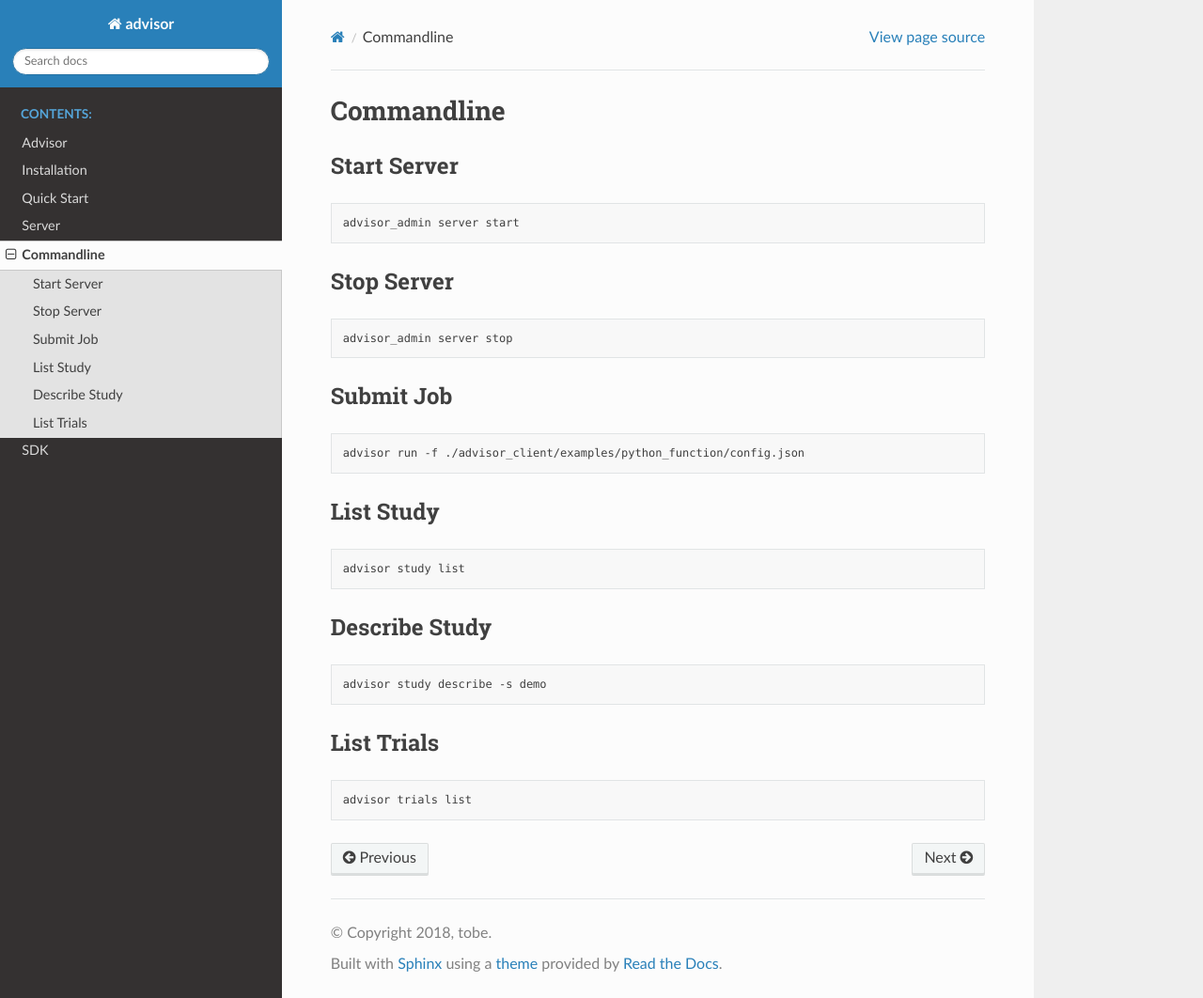
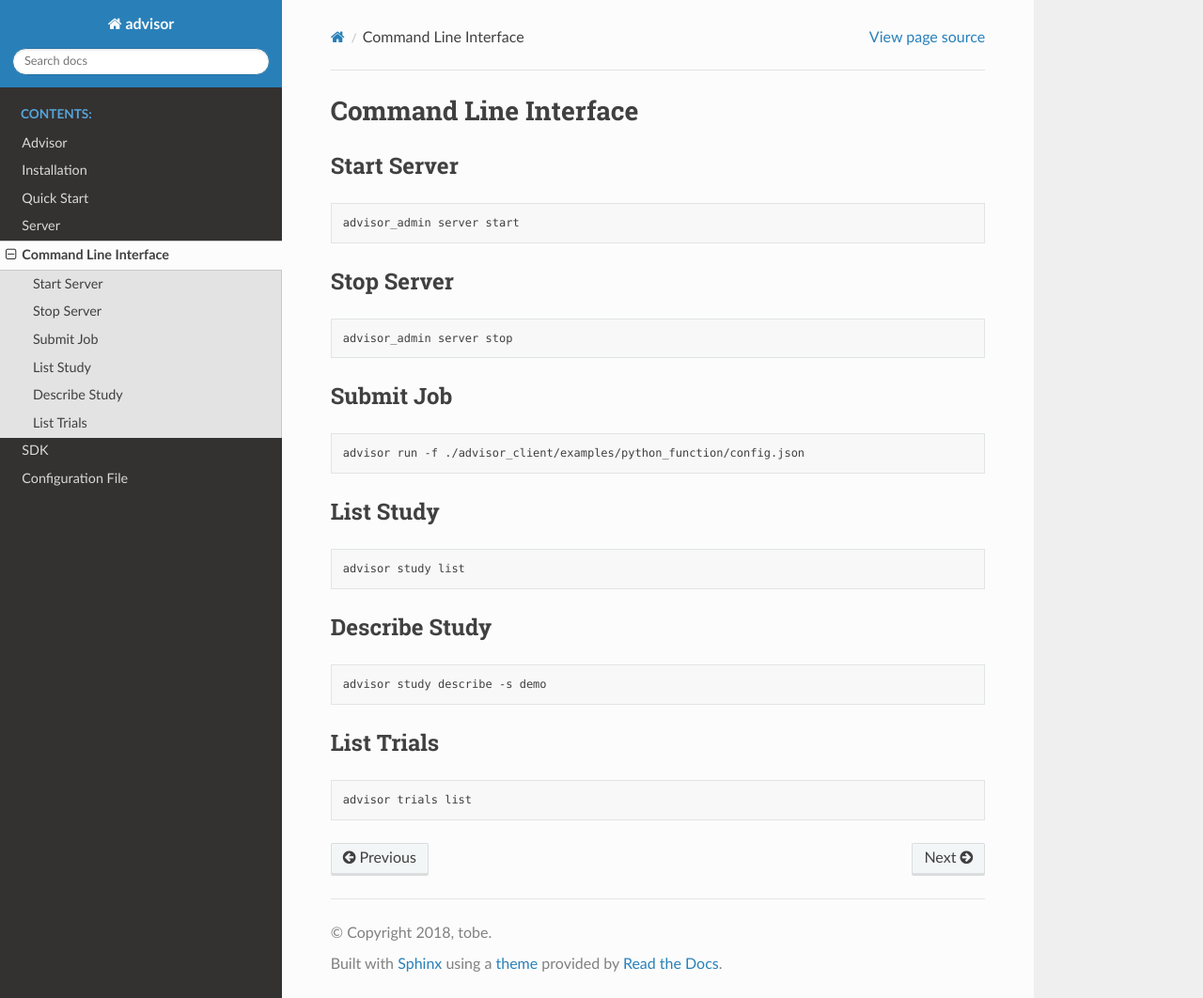
Before and after one commit to tobegit3hub/advisor, a Sphinx documentation site: the page built from docs/source/cli.md, in a window 1280 px wide and 1062 px high. Shown: the whole window at 94% size. Built offline with Sphinx 7.4.7 and the Read the Docs theme 2.0.0, drawn with Linux system fonts in a browser that asks for light colours; pages that are not in the unit, such as notebooks, are missing from menus.

Commit message:
Rename doc of cli

```diff
--- a/docs/source/commandline.md
+++ b/docs/source/cli.md
@@ -1,4 +1,4 @@
-# Commandline
+# Command Line Interface
 
 
 ## Start Server
--- a/docs/source/index.rst
+++ b/docs/source/index.rst
@@ -14,6 +14,6 @@ Welcome to advisor's documentation!
    installation
    quick_start
    server
-   commandline
+   cli
    sdk
-   configuration
+   configuration_file
```
